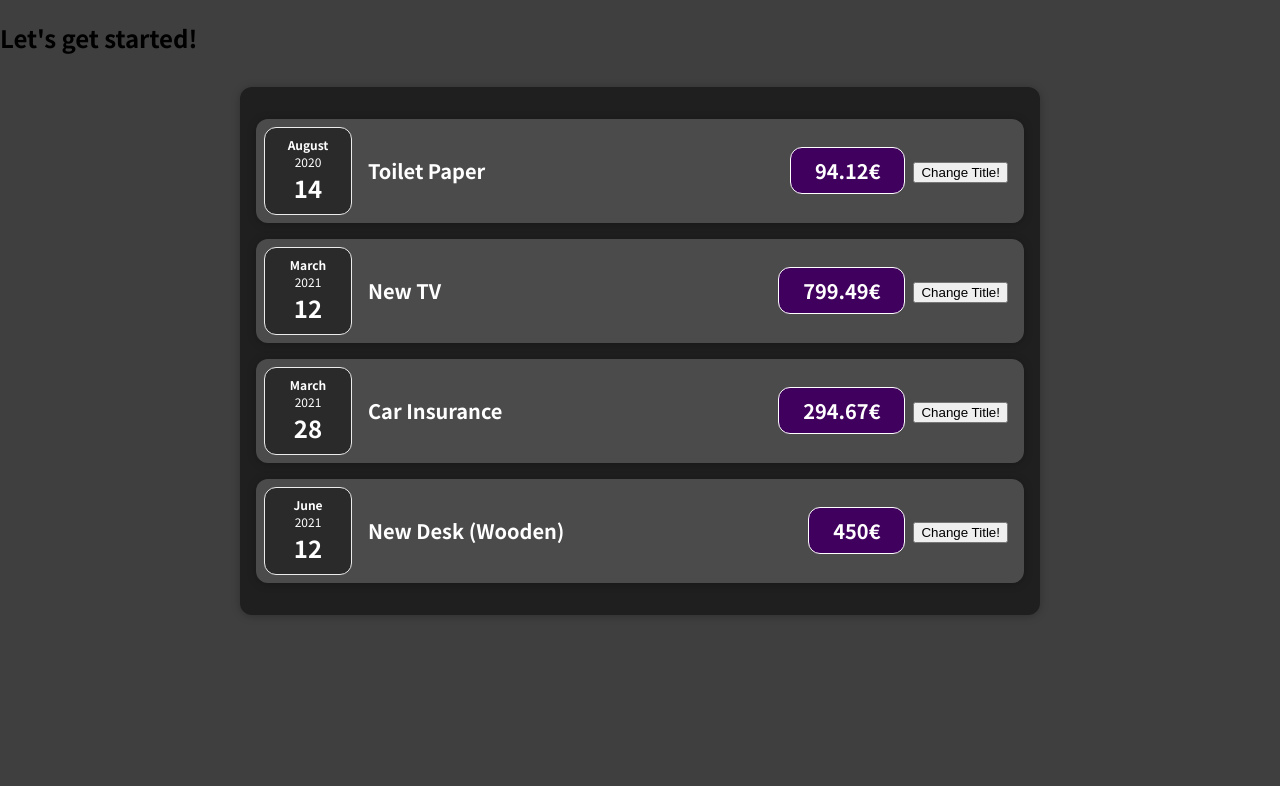
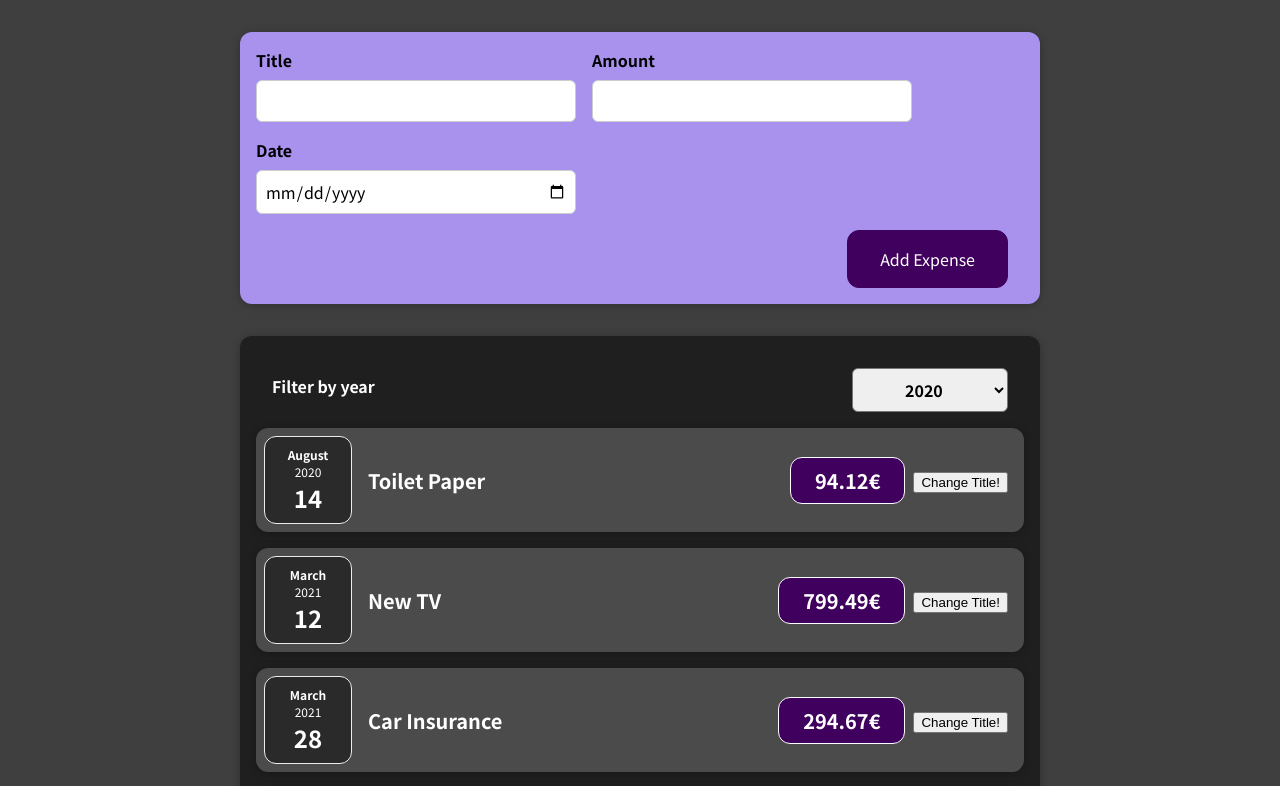
Before and after one commit to leninepestana/daily_expenses, a React (Create React App) app: page / in a window 1280 px wide. Shown: the top 786 px of the page. Built offline with nearby package versions, Linux system fonts and the light colour scheme.

Commit message:
Assignment 2 with filteredYear issues

```diff
--- a/src/App.js
+++ b/src/App.js
@@ -1,7 +1,7 @@
 import React from "react";
 
 import Expenses from "./components/Expenses/Expenses";
-import ExpenseItem from "./components/Expenses/ExpenseItem";
+import NewExpense from "./components/NewExpense/NewExpense";
 
 function App() {
   const expenses = [
@@ -25,30 +25,14 @@
       date: new Date(2021, 5, 12),
     },
   ];
+
+  const addExpenseHandler = (expense) => {
+    console.log(expense);
+  };
   return (
     <div>
-      <h2>Let's get started!</h2>
+      <NewExpense onAddNewExpense={addExpenseHandler} />
       <Expenses items={expenses} />
-      {/* <ExpenseItem
-        title={expenses[0].title}
-        amount={expenses[0].amount}
-        date={expenses[0].date}
-      />
-      <ExpenseItem
-        title={expenses[1].title}
-        amount={expenses[1].amount}
-        date={expenses[1].date}
-      />
-      <ExpenseItem
-        title={expenses[2].title}
-        amount={expenses[2].amount}
-        date={expenses[2].date}
-      />
-      <ExpenseItem
-        title={expenses[3].title}
-        amount={expenses[3].amount}
-        date={expenses[3].date}
-      /> */}
     </div>
   );
 }
--- a/src/components/Expenses/Expenses.js
+++ b/src/components/Expenses/Expenses.js
@@ -1,12 +1,19 @@
-import React from "react";
+import React, { useState } from "react";
 import Card from "../UI/Card";
 import ExpenseItem from "./ExpenseItem";
+import ExpensesFilter from "./ExpensesFilter";
 
 import "./Expenses.css";
 
 const Expenses = (props) => {
+  const [filteredYear, setFilteredYear] = useState("2020");
+  const filterHandler = (selectedYear) => {
+    setFilteredYear(selectedYear);
+    console.log(selectedYear);
+  };
   return (
     <Card className="expenses">
+      <ExpensesFilter selected={filteredYear} onSelectFilter={filterHandler} />
       <ExpenseItem
         title={props.items[0].title}
         amount={props.items[0].amount}
--- /dev/null
+++ b/src/components/Expenses/ExpensesFilter.css
@@ -0,0 +1,24 @@
+.expenses-filter {
+  color: white;
+  padding: 0 1rem;
+}
+
+.expenses-filter__control {
+  display: flex;
+  width: 100%;
+  align-items: center;
+  justify-content: space-between;
+  margin: 1rem 0;
+}
+
+.expenses-filter label {
+  font-weight: bold;
+  margin-bottom: 0.5rem;
+}
+
+.expenses-filter select {
+  font: inherit;
+  padding: 0.5rem 3rem;
+  font-weight: bold;
+  border-radius: 6px;
+}
--- /dev/null
+++ b/src/components/Expenses/ExpensesFilter.js
@@ -0,0 +1,24 @@
+import React from "react";
+
+import "./ExpensesFilter.css";
+
+const ExpensesFilter = (props) => {
+  const yearFilterHandler = (event) => {
+    props.onSelectFilter(event.target.value);
+  };
+  return (
+    <div className="expenses-filter">
+      <div className="expenses-filter__control">
+        <label>Filter by year</label>
+        <select value={props.selected} onChange={yearFilterHandler}>
+          <option value="2022">2022</option>
+          <option value="2021">2021</option>
+          <option value="2020">2020</option>
+          <option value="2019">2019</option>
+        </select>
+      </div>
+    </div>
+  );
+};
+
+export default ExpensesFilter;
--- /dev/null
+++ b/src/components/NewExpense/ExpenseForm.css
@@ -0,0 +1,26 @@
+.new-expense__controls {
+  display: flex;
+  flex-wrap: wrap;
+  gap: 1rem;
+  margin-bottom: 1rem;
+  text-align: left;
+}
+
+.new-expense__control label {
+  font-weight: bold;
+  margin-bottom: 0.5rem;
+  display: block;
+}
+
+.new-expense__control input {
+  font: inherit;
+  padding: 0.5rem;
+  border-radius: 6px;
+  border: 1px solid #ccc;
+  width: 20rem;
+  max-width: 100%;
+}
+
+.new-expense__actions {
+  text-align: right;
+}
--- /dev/null
+++ b/src/components/NewExpense/ExpenseForm.js
@@ -0,0 +1,97 @@
+import React, { useState } from "react";
+
+import "./ExpenseForm.css";
+
+const ExpenseForm = (props) => {
+  const [enteredTitle, setEnteredTitle] = useState("");
+  const [enteredAmount, setEnteredAmount] = useState("");
+  const [enteredDate, setEnteredDate] = useState("");
+
+  /* Approach with one useState(), that depends on prevState */
+  // const [userInput, setUserInput] = useState("");
+
+  // const titleChangeHandler = (event) => {
+  //   setUserInput((prevState) => {
+  //     return { ...prevState, enteredTitle: event.target.value };
+  //   });
+  // };
+
+  // const amountChangeHandler = (event) => {
+  //   setUserInput((prevState) => {
+  //     return { ...prevState, enteredAmount: event.target.value };
+  //   });
+  // };
+
+  // const dateChangeHandler = (event) => {
+  //   setUserInput((prevState) => {
+  //     return { ...prevState, enteredDate: event.target.value };
+  //   });
+  // };
+
+  const titleChangeHandler = (event) => {
+    setEnteredTitle(event.target.value);
+  };
+
+  const amountChangeHandler = (event) => {
+    setEnteredAmount(event.target.value);
+  };
+
+  const dateChangeHandler = (event) => {
+    setEnteredDate(event.target.value);
+  };
+
+  const submitHandler = (event) => {
+    event.preventDefault();
+
+    const expenseData = {
+      title: enteredTitle,
+      amount: enteredAmount,
+      date: new Date(enteredDate),
+    };
+
+    // console.log(expenseData);
+    props.onSaveExpenseData(expenseData);
+    setEnteredTitle("");
+    setEnteredAmount("");
+    setEnteredDate("");
+  };
+
+  return (
+    <form onSubmit={submitHandler}>
+      <div className="new-expense__controls">
+        <div className="new-expense__control">
+          <label>Title</label>
+          <input
+            type="text"
+            value={enteredTitle}
+            onChange={titleChangeHandler}
+          />
+        </div>
+        <div className="new-expense__control">
+          <label>Amount</label>
+          <input
+            type="number"
+            value={enteredAmount}
+            min="0.01"
+            step="0.01"
+            onChange={amountChangeHandler}
+          />
+        </div>
+        <div className="new-expense__control">
+          <label>Date</label>
+          <input
+            type="date"
+            value={enteredDate}
+            min="2019-01-01"
+            max="2022-12-31"
+            onChange={dateChangeHandler}
+          />
+        </div>
+      </div>
+      <div className="new-expense__actions">
+        <button type="submit">Add Expense</button>
+      </div>
+    </form>
+  );
+};
+export default ExpenseForm;
--- /dev/null
+++ b/src/components/NewExpense/NewExpense.css
@@ -0,0 +1,38 @@
+.new-expense {
+  background-color: #a892ee;
+  padding: 1rem;
+  margin: 2rem auto;
+  width: 50rem;
+  max-width: 95%;
+  border-radius: 12px;
+  text-align: center;
+  box-shadow: 0 1px 8px rgba(0, 0, 0, 0.25);
+}
+
+.new-expense button {
+  font: inherit;
+  cursor: pointer;
+  padding: 1rem 2rem;
+  border: 1px solid #40005d;
+  background-color: #40005d;
+  color: white;
+  border-radius: 12px;
+  margin-right: 1rem;
+}
+
+.new-expense button:hover,
+.new-expense button:active {
+  background-color: #510674;
+  border-color: #510674;
+}
+
+.new-expense button.alternative {
+  color: #220131;
+  border-color: transparent;
+  background-color: transparent;
+}
+
+.new-expense button.alternative:hover,
+.new-expense button.alternative:active {
+  background-color: #ddb3f8;
+}
--- /dev/null
+++ b/src/components/NewExpense/NewExpense.js
@@ -0,0 +1,18 @@
+import React from "react";
+
+import ExpenseForm from "./ExpenseForm";
+import "./NewExpense.css";
+
+const NewExpense = (props) => {
+  const saveExpenseDataHandler = (enteredExpenseData) => {
+    const expenseData = { ...enteredExpenseData, id: Math.random().toString() };
+    console.log(expenseData);
+    props.onAddNewExpense(expenseData);
+  };
+  return (
+    <div className="new-expense">
+      <ExpenseForm onSaveExpenseData={saveExpenseDataHandler} />
+    </div>
+  );
+};
+export default NewExpense;
```
Also changed, not shown: 1 other file (tests, documents, lock files or other folders).
